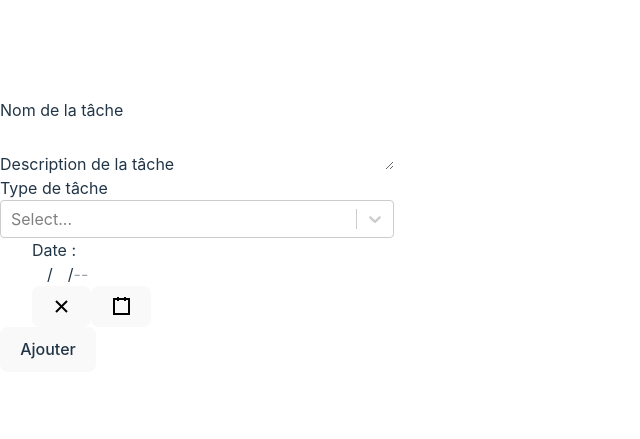
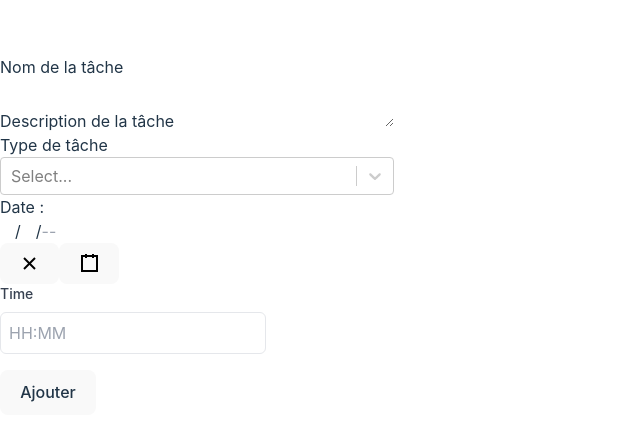
Before and after one commit to Abdou-web-dev/Fullstack-Todo-App-React-typescript-sass, a React (Vite) app: page / in a window 1280 px wide. Shown: the part 165-604 px from the top of the page, without its empty margins (0-640 px from the left). Built offline with nearby package versions, Linux system fonts and the light colour scheme.

Commit message:
react-date-picker does not allow for the selection of hours and minutes but only dates, so I added a manual filling of the time of the task ...

```diff
--- a/package.json
+++ b/package.json
@@ -16,6 +16,7 @@
     "react-dom": "^18.2.0",
     "react-router-dom": "^6.22.3",
     "react-select": "^5.8.0",
+    "react-time-picker": "^6.6.0",
     "yup": "^1.4.0"
   },
   "devDependencies": {
--- a/src/App.tsx
+++ b/src/App.tsx
@@ -9,11 +9,7 @@ const App = () => {
   const [tasks, setTasks] = useState<Task[]>([]);
 
   const handleSubmit = (newTask: Task) => {
-    // Ajouter la nouvelle tâche à la liste des tâches
-    console.log("handleSubmit from parent component called");
-    // setTasks([...tasks, newTask]);
     setTasks((prevTasks) => [...prevTasks, newTask]);
-
     // Save tasks to local storage
     localStorage.setItem("tasks", JSON.stringify([...tasks, newTask]));
   };
--- a/src/components/TaskForm.tsx
+++ b/src/components/TaskForm.tsx
@@ -29,6 +29,7 @@ export const TaskForm: FunctionComponent<TaskFormProps> = ({ onSubmit }) => {
       description: "",
       type: "",
       createdAt: "",
+      createdAtTime: "",
       isDone: false,
       isValidated: false,
     },
@@ -37,6 +38,17 @@ export const TaskForm: FunctionComponent<TaskFormProps> = ({ onSubmit }) => {
       onSubmit(values);
       formik.resetForm();
       navigate("/tasks"); // Redirect to the tasks page
+    },
+    validate: (values) => {
+      const errors = {};
+
+      // Validate createdAtTime
+      if (!/^([01]?[0-9]|2[0-3]):[0-5][0-9]$/.test(values.createdAtTime)) {
+        // @ts-ignore
+        errors.createdAtTime = "Invalid time format";
+      }
+
+      return errors;
     },
   });
 
@@ -208,7 +220,7 @@ export const TaskForm: FunctionComponent<TaskFormProps> = ({ onSubmit }) => {
           <div>{formik.errors.type}</div>
         ) : null}
       </div>
-      <div style={{ marginLeft: "2rem" }}>
+      <div>
         <label htmlFor="taskDate">Date :</label>
 
         <DatePicker
@@ -221,6 +233,41 @@ export const TaskForm: FunctionComponent<TaskFormProps> = ({ onSubmit }) => {
           <div className="error-message">{String(formik.errors.createdAt)}</div>
         ) : null}
       </div>
+
+      <div className="mb-4">
+        <label
+          htmlFor="createdAtTime"
+          className="block text-sm font-medium text-gray-700"
+        >
+          Time
+        </label>
+        <div className="mt-1">
+          <input
+            id="createdAtTime"
+            name="createdAtTime"
+            type="text"
+            className="mt-1 p-2 border rounded-md"
+            value={formik.values.createdAtTime}
+            // onChange={formik.handleChange}
+            onChange={(e) => {
+              let value = e.target.value;
+              // Automatically insert colon after two numbers
+              if (value.length === 2 && !value.includes(":")) {
+                value += ":";
+              }
+              formik.setFieldValue("createdAtTime", value);
+            }}
+            onBlur={formik.handleBlur} // Using formik.handleChange and formik.handleBlur is a shorthand way to manage the form's state and touch state automatically .
+            placeholder="HH:MM"
+          />
+        </div>
+        {formik.touched.createdAtTime && formik.errors.createdAtTime ? (
+          <div className="text-red-500 text-sm mt-1">
+            {formik.errors.createdAtTime}
+          </div>
+        ) : null}
+      </div>
+
       <button type="submit">Ajouter</button>
 
       {/* <div>{formik.values.createdAt.toDateString()}</div> */}
--- a/src/components/TaskList.tsx
+++ b/src/components/TaskList.tsx
@@ -1,6 +1,7 @@
 import { FunctionComponent } from "react";
 import { Link } from "react-router-dom";
 import { Task } from "../types/taskType";
+import { formatDate } from "../utils/taskUtils";
 
 interface TaskListProps {
   tasks: Task[];
@@ -11,12 +12,17 @@ export const TaskList: FunctionComponent<TaskListProps> = ({ tasks }) => {
     <div className="container mx-auto p-4">
       <h1 className="text-2xl font-bold mb-4">Tasks</h1>
       <div className="grid grid-cols-1 md:grid-cols-5 gap-4">
-        {tasks?.map((task) => (
-          <div key={task.createdAt.toString()} className="border p-4 rounded">
-            <h2 className="text-xl font-semibold mb-2">{task.name}</h2>
-            <p className="text-gray-600">{task.description}</p>
-          </div>
-        ))}
+        {tasks && tasks.length > 0 ? (
+          tasks.map((task) => (
+            <div key={task.createdAt.toString()} className="border p-4 rounded">
+              <h2 className="text-xl font-semibold mb-2">{task.name}</h2>
+              <p className="text-gray-600">{task.description}</p>
+              <div>{formatDate(task.createdAt, task.createdAtTime)}</div>
+            </div>
+          ))
+        ) : (
+          <div>No tasks available</div>
+        )}
       </div>
       <Link to="/" className="mt-4 text-blue-500">
         Back to Form
--- a/src/types/taskType.ts
+++ b/src/types/taskType.ts
@@ -2,6 +2,7 @@ export interface Task {
   name: string;
   description: string;
   createdAt: Date | string;
+  createdAtTime: string;
   isDone: boolean;
   isValidated: boolean;
 }
--- /dev/null
+++ b/src/utils/taskUtils.ts
@@ -0,0 +1,32 @@
+const formatDate = (date: Date | string, time: string) => {
+  const formattedDate = new Date(date);
+  const [hours, minutes] = time ? time.split(":") : ["00", "00"];
+
+  const dateOptions: Intl.DateTimeFormatOptions = {
+    day: "2-digit",
+    month: "2-digit",
+    year: "numeric",
+  };
+
+  const timeOptions: Intl.DateTimeFormatOptions = {
+    hour: "2-digit",
+    minute: "2-digit",
+    hour12: true,
+  };
+
+  const formattedDateString = formattedDate.toLocaleDateString(
+    "en-GB",
+    dateOptions
+  );
+  const formattedTimeString = new Date(
+    formattedDate.getFullYear(),
+    formattedDate.getMonth(),
+    formattedDate.getDate(),
+    parseInt(hours),
+    parseInt(minutes)
+  ).toLocaleTimeString("en-US", timeOptions);
+
+  return `${formattedDateString} at ${formattedTimeString}`;
+};
+
+export { formatDate };
--- a/src/utils/validationSchema.ts
+++ b/src/utils/validationSchema.ts
@@ -5,4 +5,5 @@ export const validationSchema = Yup.object({
   description: Yup.string().required("Description de la tâche requise"),
   type: Yup.string().required("Type de tâche requis"),
   createdAt: Yup.date().nullable().required("Date est requise"),
+  createdAtTime: Yup.string().required("Time is required"),
 });
```
Also changed, not shown: 1 other file (tests, documents, lock files or other folders).
